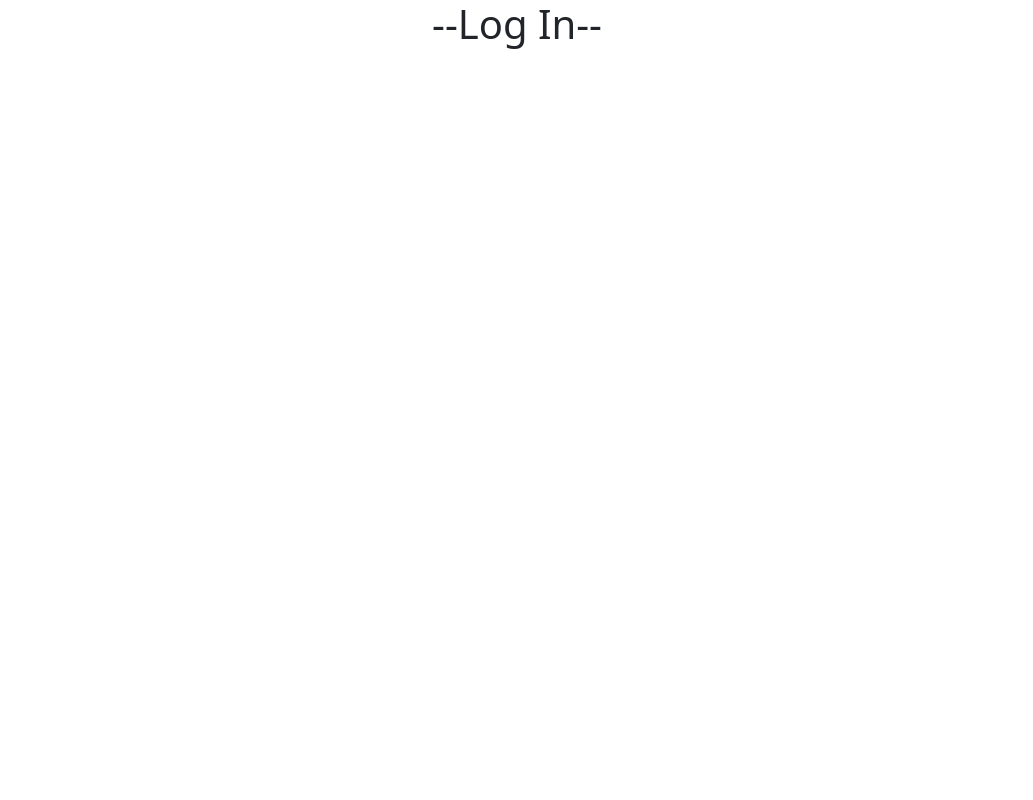
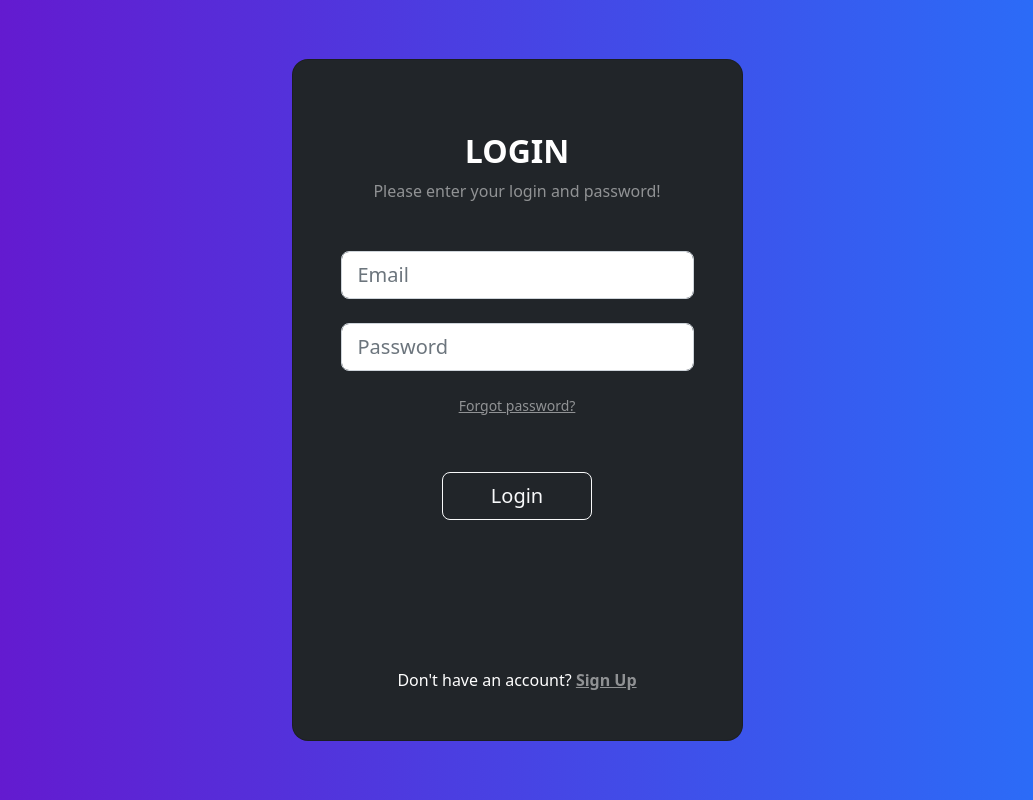
Before and after one commit to yousaf0811/crud, a React (Create React App) app: page /login in a window 1280 px wide. Shown: the whole page, without its empty margins (123-1156 px from the left). Built offline with nearby package versions, Linux system fonts and the light colour scheme.

Commit message:
4th login card

```diff
--- a/src/App.css
+++ b/src/App.css
@@ -36,3 +36,16 @@
     transform: rotate(360deg);
   }
 }
+
+
+/* //cardd */
+.gradient-custom {
+  /* fallback for old browsers */
+  background: #6a11cb;
+
+  /* Chrome 10-25, Safari 5.1-6 */
+  background: -webkit-linear-gradient(to right, rgba(106, 17, 203, 1), rgba(37, 117, 252, 1));
+
+  /* W3C, IE 10+/ Edge, Firefox 16+, Chrome 26+, Opera 12+, Safari 7+ */
+  background: linear-gradient(to right, rgba(106, 17, 203, 1), rgba(37, 117, 252, 1))
+  }
--- a/src/components/login.js
+++ b/src/components/login.js
@@ -1,7 +1,8 @@
+import LoginCrad from "./loginCard"
 const Login = ()=>{
     return(
         <div>
-            <h1>--Log In--</h1>
+            <LoginCrad/>
         </div>
     )
 }
--- /dev/null
+++ b/src/components/loginCard.js
@@ -0,0 +1,42 @@
+import { useNavigate } from "react-router-dom"
+const LoginCrad = ()=>{
+  const navigate = useNavigate();
+    return(
+        <div>
+            <section class="vh-100 gradient-custom">
+  <div class="container py-5 h-100">
+    <div class="row d-flex justify-content-center align-items-center h-100">
+      <div class="col-12 col-md-8 col-lg-6 col-xl-5">
+        <div class="card bg-dark text-white" style={{borderRadius: "1rem"}}>
+          <div class="card-body p-5 text-center">
+            <div class="mb-md-5 mt-md-4 pb-5">
+              <h2 class="fw-bold mb-2 text-uppercase">Login</h2>
+              <p class="text-white-50 mb-5">Please enter your login and password!</p>
+              <div class="form-outline form-white mb-4">
+                <input placeholder="Email" type="email" id="typeEmailX" class="form-control form-control-lg" />
+              </div>
+              <div class="form-outline form-white mb-4">
+                <input placeholder="Password" type="password" id="typePasswordX" class="form-control form-control-lg" />
+              </div>
+              <p class="small mb-5 pb-lg-2"><a class="text-white-50" href="#!">Forgot password?</a></p>
+              <button class="btn btn-outline-light btn-lg px-5" type="submit">Login</button>
+              <div class="d-flex justify-content-center text-center mt-4 pt-1">
+                <a href="#!" class="text-white"><i class="fab fa-facebook-f fa-lg"></i></a>
+                <a href="#!" class="text-white"><i class="fab fa-twitter fa-lg mx-4 px-2"></i></a>
+                <a href="#!" class="text-white"><i class="fab fa-google fa-lg"></i></a>
+              </div>
+            </div>
+            <div>
+              <p class="mb-0">Don't have an account? <a href="#!" onClick={() => { navigate('/signup') }} class="text-white-50 fw-bold">Sign Up</a>
+              </p>
+            </div>
+          </div>
+        </div>
+      </div>
+    </div>
+  </div>
+</section>
+        </div>
+    )
+}
+export default LoginCrad
```
